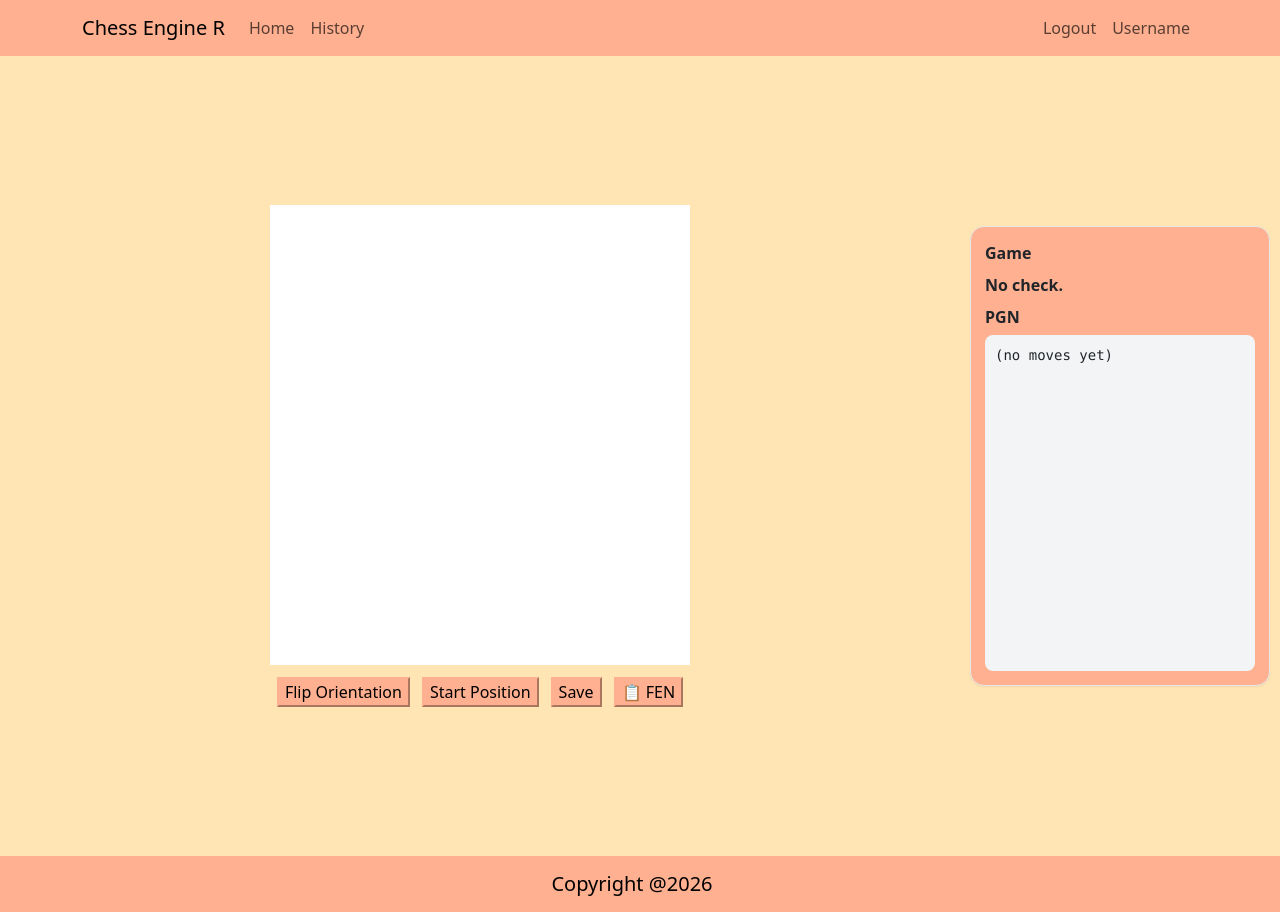
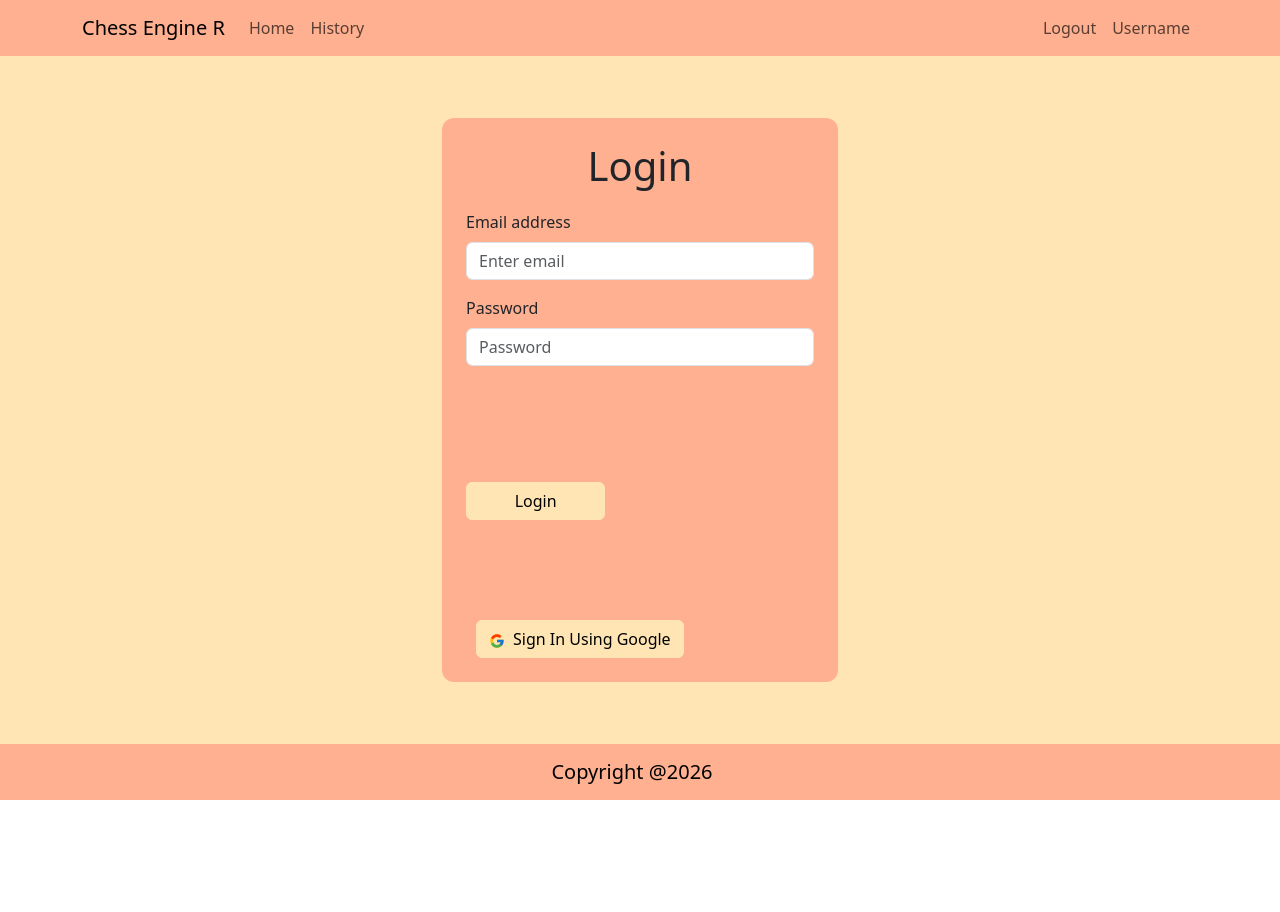
Before and after one commit to Kris1007/chessEngineR, a React (Vite) app in the folder my-react-app/: page /login in a window 1280 px wide. After the commit the page ends 800 px from the top, so only its background shows below. Built offline with nearby package versions, Linux system fonts and the light colour scheme.

Commit message:
Login and Signup

```diff
--- a/my-react-app/package.json
+++ b/my-react-app/package.json
@@ -14,7 +14,9 @@
     "chess.js": "^1.4.0",
     "react": "^19.2.5",
     "react-bootstrap": "^2.10.10",
-    "react-dom": "^19.2.5"
+    "react-dom": "^19.2.5",
+    "react-icons": "^5.6.0",
+    "react-router-dom": "^7.14.2"
   },
   "devDependencies": {
     "@eslint/js": "^10.0.1",
--- a/my-react-app/src/App.tsx
+++ b/my-react-app/src/App.tsx
@@ -1,8 +1,8 @@
-import { useState } from "react";
-import Chessboard from "./chessboard/chessboard";
-import Header from "./Header";
-import Footer from "./Footer";
-import SidePanel from "./SidePanel";
+import { BrowserRouter, Navigate, Route, Routes } from "react-router-dom";
+import Home from "./Home";
+import History from "./History";
+import Login from "./Login";
+import Signup from "./Signup";
 
 export type GameStatus = {
   inCheck: boolean;
@@ -12,40 +12,16 @@ export type GameStatus = {
   inDraw: boolean;
 };
 
-const initialStatus: GameStatus = {
-  inCheck: false,
-  checkColor: null,
-  inCheckmate: false,
-  checkmateColor: null,
-  inDraw: false,
-};
-
 export default function App() {
-  const [pgn, setPgn] = useState("");
-  const [status, setStatus] = useState<GameStatus>(initialStatus);
-
   return (
-    <div style={{ backgroundColor: "#FFE5B4"}}>
-
-      <Header />
-      <div style={{ display: "flex", flex: 1 }}>
-        <div style={{ flex: 3 }}>
-          <Chessboard setPgn={setPgn} setStatus={setStatus} />
-        </div>
-        <div
-          style={{
-            flex: 1,
-            display: "flex",
-            alignItems: "center",
-            justifyContent: "center",
-            height: "100vh",
-          }}
-        >
-          <SidePanel pgn={pgn} status={status} />
-        </div>
-      </div>
-
-      <Footer />
-    </div>
+    <BrowserRouter>
+      <Routes>
+        <Route path="/" element={<Navigate to="/home" replace />} />
+        <Route path="/home" element={<Home />} />
+        <Route path="/history" element={<History />} />
+        <Route path="/login" element={<Login />} />
+        <Route path="/signup" element={<Signup />} />
+      </Routes>
+    </BrowserRouter>
   );
 }
--- a/my-react-app/src/Header.tsx
+++ b/my-react-app/src/Header.tsx
@@ -6,16 +6,16 @@ function Header() {
   return (
     <Navbar collapseOnSelect expand="lg" style={{ backgroundColor: "#FFB090" }}>
       <Container>
-        <Navbar.Brand href="#home">Chess Engine R</Navbar.Brand>
+        <Navbar.Brand href="/home">Chess Engine R</Navbar.Brand>
         <Navbar.Toggle aria-controls="responsive-navbar-nav" />
         <Navbar.Collapse id="responsive-navbar-nav">
           <Nav className="me-auto">
-            <Nav.Link href="#features">Home</Nav.Link>
-            <Nav.Link href="#pricing">History</Nav.Link>
+            <Nav.Link href="/home">Home</Nav.Link>
+            <Nav.Link href="/history">History</Nav.Link>
           </Nav>
           <Nav>
-            <Nav.Link href="#deets">Logout</Nav.Link>
-            <Nav.Link href="#user">Username</Nav.Link>
+            <Nav.Link href="/user/logout">Logout</Nav.Link>
+            <Nav.Link>Username</Nav.Link>
           </Nav>
         </Navbar.Collapse>
       </Container>
--- /dev/null
+++ b/my-react-app/src/History.tsx
@@ -0,0 +1,15 @@
+import Header from "./Header";
+import Footer from "./Footer";
+
+export default function History() {
+  return (
+    <div style={{ backgroundColor: "#FFE5B4", minHeight: "100vh" }}>
+      <Header />
+      <main style={{ padding: "24px" }}>
+        <h1>History</h1>
+        <p>Your history content will appear here.</p>
+      </main>
+      <Footer />
+    </div>
+  );
+}
--- /dev/null
+++ b/my-react-app/src/Home.tsx
@@ -0,0 +1,42 @@
+import { useState } from "react";
+import Chessboard from "./chessboard/chessboard";
+import Header from "./Header";
+import Footer from "./Footer";
+import SidePanel from "./SidePanel";
+import type { GameStatus } from "./App";
+
+const initialStatus: GameStatus = {
+  inCheck: false,
+  checkColor: null,
+  inCheckmate: false,
+  checkmateColor: null,
+  inDraw: false,
+};
+
+export default function Home() {
+  const [pgn, setPgn] = useState("");
+  const [status, setStatus] = useState<GameStatus>(initialStatus);
+
+  return (
+    <div style={{ backgroundColor: "#FFE5B4" }}>
+      <Header />
+      <div style={{ display: "flex", flex: 1 }}>
+        <div style={{ flex: 3 }}>
+          <Chessboard setPgn={setPgn} setStatus={setStatus} />
+        </div>
+        <div
+          style={{
+            flex: 1,
+            display: "flex",
+            alignItems: "center",
+            justifyContent: "center",
+            height: "100vh",
+          }}
+        >
+          <SidePanel pgn={pgn} status={status} />
+        </div>
+      </div>
+      <Footer />
+    </div>
+  );
+}
--- /dev/null
+++ b/my-react-app/src/Login.tsx
@@ -0,0 +1,63 @@
+import Button from 'react-bootstrap/Button';
+import Form from 'react-bootstrap/Form';
+import Container from "react-bootstrap/Container";
+import Header from "./Header";
+import Footer from "./Footer";
+import { FcGoogle } from "react-icons/fc";
+
+function Login(){
+  return (
+    <div
+      style={{
+        minHeight: "100vh",
+        display: "flex",
+        flexDirection: "column",
+        backgroundColor: "#FFE5B4",
+      }}
+    >
+      <Header />
+
+      <main
+        style={{
+          flex: 1,
+          display: "flex",
+          alignItems: "center",
+          justifyContent: "center",
+        }}
+      >
+        <Container style={{ maxWidth: "420px" }}>
+          <Form
+            style={{
+              backgroundColor: "#FFB090",
+              padding: "24px",
+              borderRadius: "12px",
+            }}
+          >
+            <h1 style={{textAlign: "center", marginBottom: "20px"}}>Login</h1>
+            <Form.Group className="mb-3" controlId="formBasicEmail">
+              <Form.Label>Email address</Form.Label>
+              <Form.Control type="email" placeholder="Enter email" />
+            </Form.Group>
+
+            <Form.Group className="mb-3" controlId="formBasicPassword">
+              <Form.Label>Password</Form.Label>
+              <Form.Control type="password" placeholder="Password" />
+            </Form.Group>
+
+            <Button variant="primary" style={{width: "40%", marginTop: "100px", backgroundColor: "#FFE5B4", borderColor: "#FFE5B4", color: "black"}} type="submit">
+              Login
+            </Button>
+            <Button style={{marginTop: "100px", marginLeft: "10px", backgroundColor: "#FFE5B4", borderColor: "#FFE5B4", color: "black"}}>
+              <FcGoogle style={{ marginRight: "8px" }} />
+              Sign In Using Google
+            </Button>
+          </Form>
+        </Container>
+      </main>
+
+      <Footer />
+    </div>
+  );
+}
+
+export default Login;
--- /dev/null
+++ b/my-react-app/src/Signup.tsx
@@ -0,0 +1,68 @@
+import Button from 'react-bootstrap/Button';
+import Form from 'react-bootstrap/Form';
+import Container from "react-bootstrap/Container";
+import Header from "./Header";
+import Footer from "./Footer";
+import { FcGoogle } from "react-icons/fc";
+
+function Login(){
+  return (
+    <div
+      style={{
+        minHeight: "100vh",
+        display: "flex",
+        flexDirection: "column",
+        backgroundColor: "#FFE5B4",
+      }}
+    >
+      <Header />
+
+      <main
+        style={{
+          flex: 1,
+          display: "flex",
+          alignItems: "center",
+          justifyContent: "center",
+        }}
+      >
+        <Container style={{ maxWidth: "420px" }}>
+          <Form
+            style={{
+              backgroundColor: "#FFB090",
+              padding: "24px",
+              borderRadius: "12px",
+            }}
+          >
+            <h1 style={{textAlign: "center", marginBottom: "20px"}}>Sign Up</h1>
+            <Form.Group className="mb-3" controlId="formBasicEmail">
+              <Form.Label>Email address</Form.Label>
+              <Form.Control type="email" placeholder="Enter email" />
+            </Form.Group>
+
+            <Form.Group className="mb-3" controlId="formBasicPassword">
+              <Form.Label>Password</Form.Label>
+              <Form.Control type="password" placeholder="Password" />
+            </Form.Group>
+
+            <Form.Group className="mb-3" controlId="formBasicPassword">
+              <Form.Label>Confirm Password</Form.Label>
+              <Form.Control type="password" placeholder="Password" />
+            </Form.Group>
+
+            <Button variant="primary" style={{width: "37%", marginTop: "50px", backgroundColor: "#FFE5B4", borderColor: "#FFE5B4", color: "black"}} type="submit">
+              Register
+            </Button>
+            <Button style={{marginTop: "50px", marginLeft: "10px", backgroundColor: "#FFE5B4", borderColor: "#FFE5B4", color: "black"}}>
+              <FcGoogle style={{ marginRight: "8px" }} />
+              Sign Up Using Google
+            </Button>
+          </Form>
+        </Container>
+      </main>
+
+      <Footer />
+    </div>
+  );
+}
+
+export default Login;
```
Also changed, not shown: 1 other file (tests, documents, lock files or other folders).
